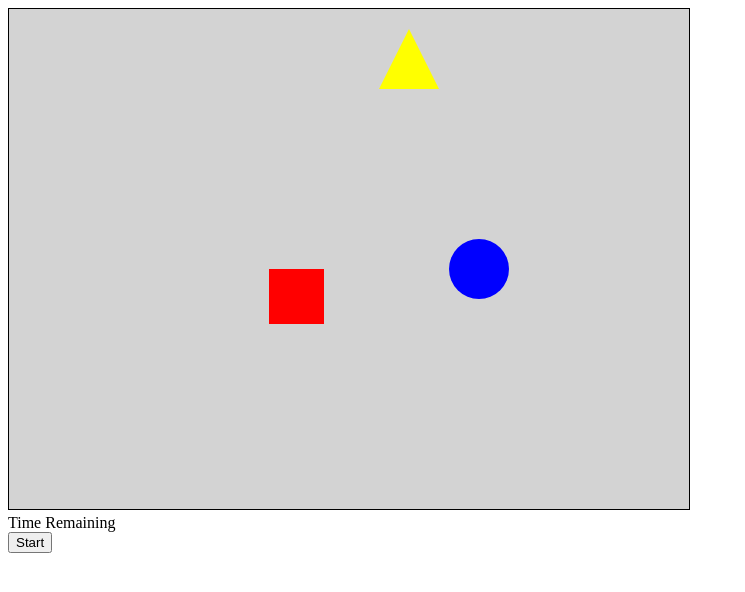
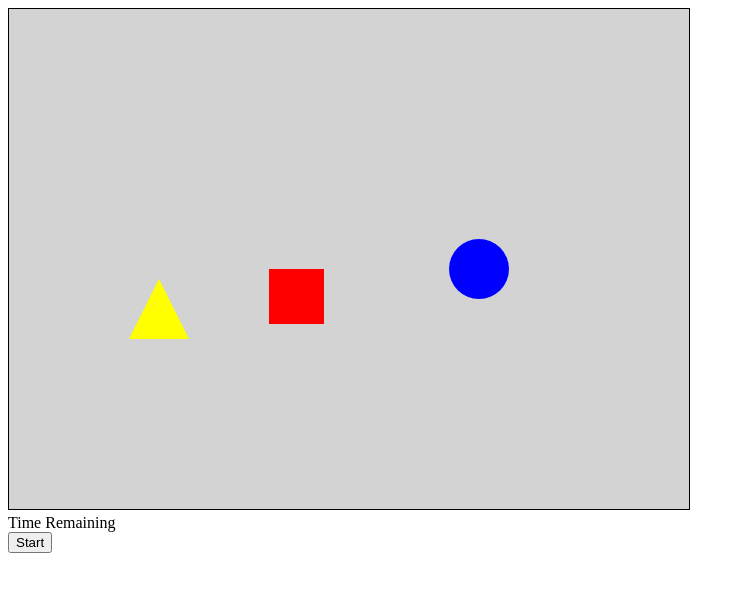
Before and after one commit to html2019/Website, a plain HTML site: page DragGame.html in a window 1280 px wide. Shown: the whole page, without its empty margins (0-745 px from the left). Drawn offline with Linux system fonts and the light colour scheme.

Commit message:
fix problem of triPiece

```diff
--- a/DragGame.html
+++ b/DragGame.html
@@ -53,21 +53,17 @@ function recComponent(width, height, color, x, y) {
 }
 
 function triComponent(width, height, color, x, y) {
-    this.x1 = x;
-    this.y1=y-height/2;
-    this.x2 = x-width/2;
-    this.y2=y+height/2;
-    this.x3 = x+width/2;
-    this.y3=y+height/2;
+    this.width = width;
+    this.height = height;
     this.x = x;
     this.y = y;
     this.update = function(){
         ctx = myGameArea.context;
         ctx.beginPath();
-        ctx.moveTo(this.x1, this.y1);
-        ctx.lineTo(this.x2, this.y2);
-        ctx.lineTo(this.x3, this.y3);
-        ctx.lineTo(this.x1, this.y1);
+        ctx.moveTo(this.x, (this.y-this.height/2));
+        ctx.lineTo((this.x-this.width/2), (this.y+this.height/2));
+        ctx.lineTo((this.x+this.width/2), (this.y+this.height/2));
+        ctx.lineTo(this.x, (this.y-this.height/2));
         ctx.fillStyle = color;
         ctx.fill();
 
@@ -98,8 +94,8 @@ function updateGameArea() {
     cirPiece.y += 1;
     recPiece.x += 1;
     recPiece.y += 1;
-    triPiece.x += 1;
-    triPiece.y -= 1;
+    triPiece.x -= 1;
+    triPiece.y += 1;
     recPiece.update();
     cirPiece.update();
     triPiece.update();
```
